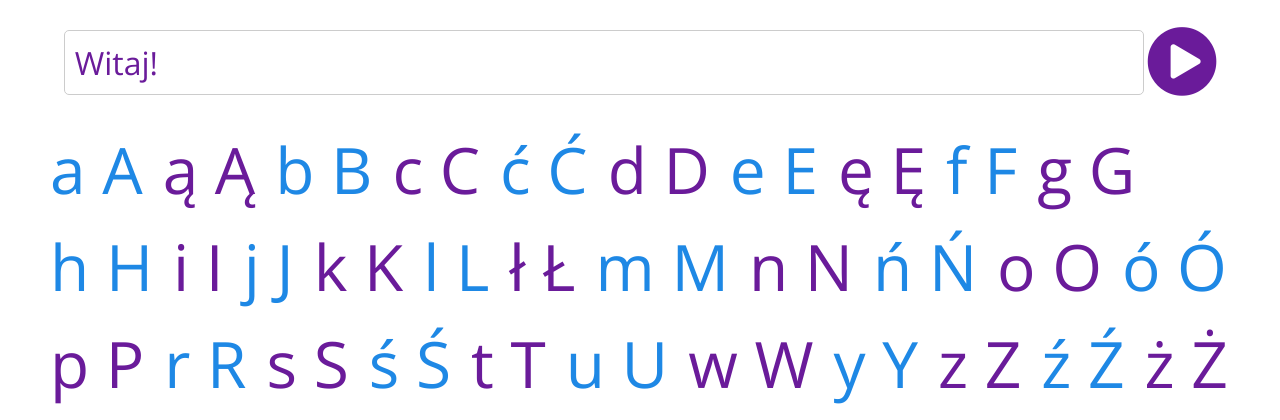
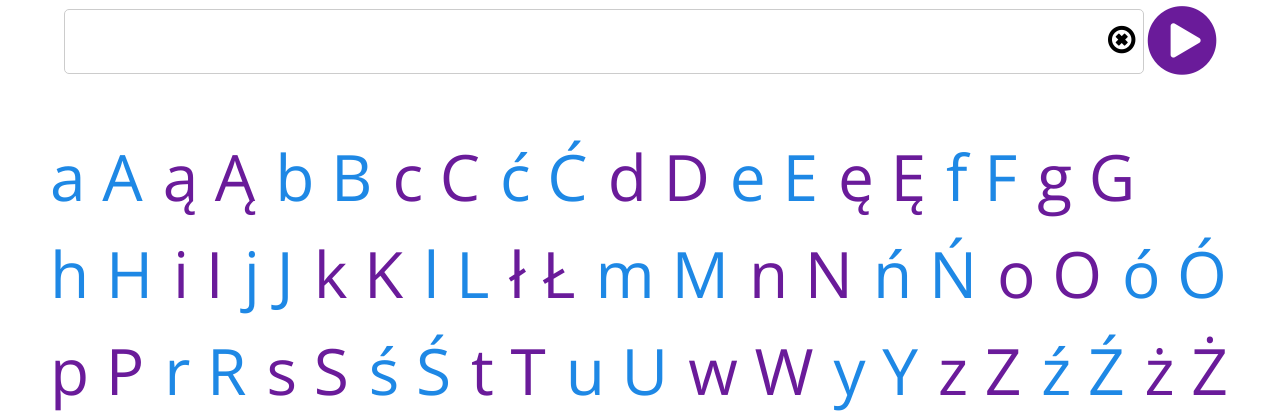
Before and after one commit to mateutek/kid-speaker, a PHP site: page / in a window 1280 px wide. Shown: the top 420 px of the page. Run offline with PHP 8.4, Linux system fonts and the light colour scheme; some libraries are stand-ins or nearby versions.

Commit message:
Few changes for new kid

```diff
--- a/css/style.css
+++ b/css/style.css
@@ -2204,7 +2204,20 @@ body {
     text-align: center; }
 
 .input-container {
-  margin-bottom: 20px; }
+  position: relative;
+}
+
+.clear-text {
+  font-size: 2em;
+  position: absolute;
+  left: 89%;
+  top: calc(50% - 16px);
+}
+
+.retype-text {
+  margin: 0;
+  height: 43px;
+}
 
 .text {
   display: inline-block;
--- a/index.html
+++ b/index.html
@@ -26,11 +26,12 @@
 
     <div class="container" ng-controller="MainCtrl">
         <div class="main">
-            <h1>{{retypeText}}</h1>
             <div class="input-container">
                 <input type="text" ng-model="text" class="text" ng-keyup="$event.keyCode == 13 && speak()">
+                <i class="clear-text fa fa-times-circle-o" ng-click="clear()"></i>
                 <a href="#" ng-click="speak()" class="play__btn"><i class="fa fa-play-circle"></i></a>
             </div>
+            <h1 class="retype-text">{{retypeText}}</h1>
         </div>
         <div class="letters">
             <ul class="inline__list letters__list">
--- a/js/main.controller.js
+++ b/js/main.controller.js
@@ -2,9 +2,10 @@
 
 angular.module('speech')
     .controller('MainCtrl',['$scope',function($scope){
-        $scope.text = 'Witaj!';
+        $scope.text = '';
         $scope.msg = new SpeechSynthesisUtterance();
         $scope.msg.lang = 'pl-PL';
+        $scope.msg.rate = 0.7;
         $scope.selectedIcon = -1;
         $scope.iconList = [
             {fa:'fa-car',text:'Samochód'},
@@ -44,8 +45,12 @@ angular.module('speech')
 
         $scope.selectLetter = function(index) {
             $scope.selectedLetter = index;
-            $scope.text = $scope.lettersList[index];
-            $scope.speak();
+            // $scope.text = $scope.lettersList[index];
+            $scope.speak($scope.lettersList[index]);
+        };
+
+        $scope.clear = function() {
+          $scope.text = '';
         };
 
         $scope.selectIco = function(index) {
```
